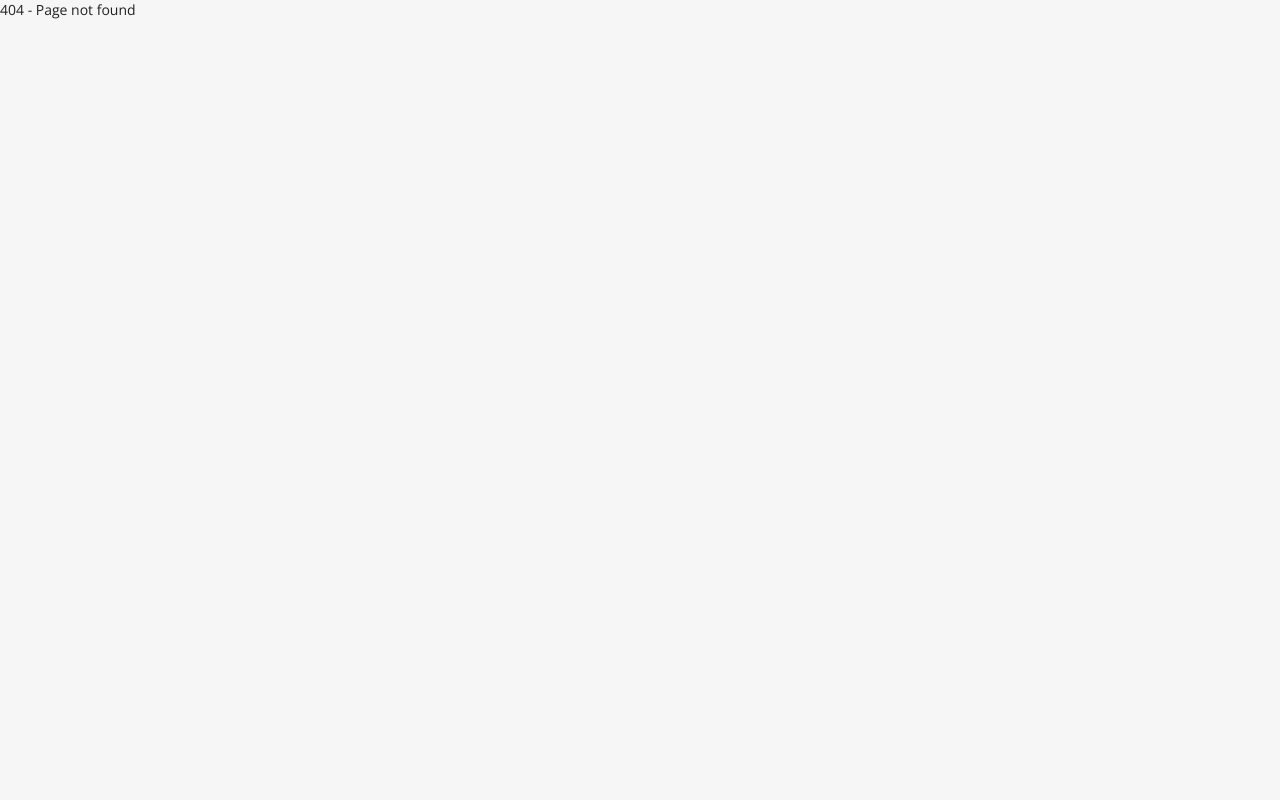
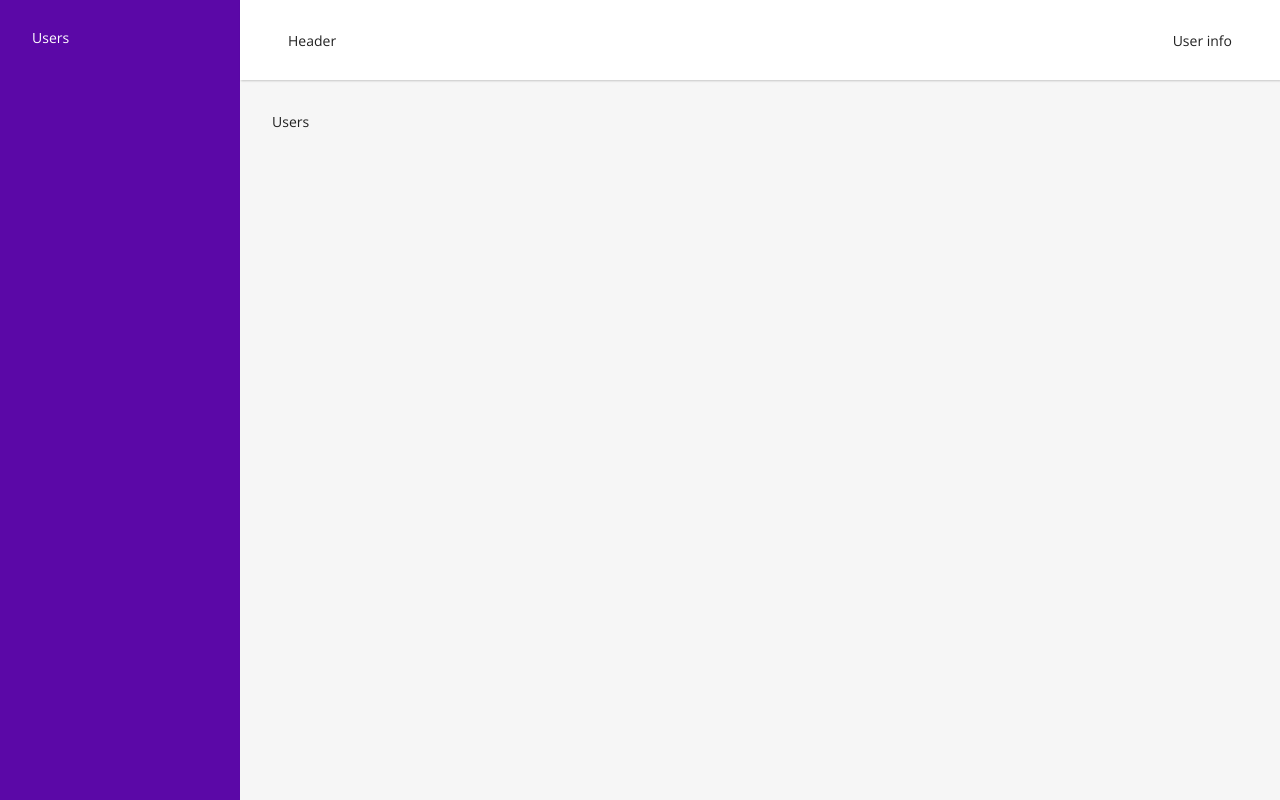
Before and after one commit to nafis10670/IP-Address-Management-Solution, a React (Vite) app in the folder react/: page /users in a window 1280 px wide. Before the commit this address had no page. Built offline with nearby package versions, Linux system fonts and the light colour scheme.

Commit message:
Created protected routes using token based authentication

```diff
--- a/react/contexts/ContextProvider.jsx
+++ b/react/src/contexts/ContextProvider.jsx
@@ -1,7 +1,7 @@
 import {createContext, useContext, useState} from "react";
 
 const StateContext = createContext({
-    user: null,
+    currentUser: null,
     token: null,
     setUser: () => {
     },
@@ -11,7 +11,7 @@ const StateContext = createContext({
 
 export const ContextProvider = ({children}) => {
     const [user, setUser] = useState({})
-    const [token, _setToken] = useState(null)
+    const [token, _setToken] = useState(123)
 
     const setToken = (token) => {
         _setToken(token);
--- a/react/src/layouts/DefaultLayout.jsx
+++ b/react/src/layouts/DefaultLayout.jsx
@@ -1,9 +1,32 @@
-import React from 'react';
-import {Outlet} from "react-router-dom";
+import {Link, Navigate, Outlet} from "react-router-dom";
+import {useStateContext} from "../contexts/ContextProvider.jsx";
 
 function DefaultLayout(props) {
+    const {user, token} = useStateContext()
+
+    if (!token) {
+        return <Navigate to="/login"/>
+    }
+
     return (
-        <div><Outlet/></div>
+        <div id="defaultLayout">
+            <aside>
+                <Link to="/users">Users</Link>
+            </aside>
+            <div className="content">
+                <header>
+                    <div>
+                        Header
+                    </div>
+                    <div>
+                        User info
+                    </div>
+                </header>
+                <main>
+                    <Outlet/>
+                </main>
+            </div>
+        </div>
     );
 }
 
--- a/react/src/layouts/GuestLayout.jsx
+++ b/react/src/layouts/GuestLayout.jsx
@@ -1,9 +1,16 @@
 import React from 'react';
-import {Outlet} from "react-router-dom";
+import {Navigate, Outlet} from "react-router-dom";
+import {useStateContext} from "../contexts/ContextProvider.jsx";
 
 function GuestLayout(props) {
+    const {token} = useStateContext()
+
+    if (token) {
+        return <Navigate to="/"/>
+    }
+
     return (
-        <div><Outlet/>></div>
+        <div><Outlet/></div>
     );
 }
 
--- a/react/src/main.jsx
+++ b/react/src/main.jsx
@@ -1,12 +1,14 @@
 import React from 'react'
 import ReactDOM from 'react-dom/client'
-import App from './App.jsx'
 import './index.css'
 import {RouterProvider} from "react-router-dom";
 import router from "./router.jsx";
+import {ContextProvider} from "./contexts/ContextProvider.jsx";
 
 ReactDOM.createRoot(document.getElementById('root')).render(
     <React.StrictMode>
-        <RouterProvider router={router}/>
+        <ContextProvider>
+            <RouterProvider router={router}/>
+        </ContextProvider>
     </React.StrictMode>,
 )
--- a/react/src/router.jsx
+++ b/react/src/router.jsx
@@ -1,32 +1,44 @@
-import {createBrowserRouter, createRoutesFromElements, Route} from "react-router-dom";
+import {createBrowserRouter, createRoutesFromElements, Navigate, Route} from "react-router-dom";
 import Login from "./views/Login.jsx";
 import Signup from "./views/Signup.jsx";
 import NotFound from "./views/NotFound.jsx";
+import DefaultLayout from "./layouts/DefaultLayout.jsx";
+import GuestLayout from "./layouts/GuestLayout.jsx";
+import Users from "./views/Users.jsx";
 
-const router = createBrowserRouter(
-    createRoutesFromElements(
-        <Route>
-            <Route index element={<Login/>}/>
-            <Route path={"/signup"} element={<Signup/>}/>
-            <Route path={"*"} element={<NotFound/>}/>
-
-        </Route>
-    )
-)
-
-// const router = createBrowserRouter([
-//     {
-//         path: '/',
-//         element: <Login/>
-//     },
-//     {
-//         path: '/signup',
-//         element: <Signup/>
-//     },
-//     {
-//         path: '*',
-//         element: <NotFound/>
-//     }
-// ])
+const router = createBrowserRouter([
+    {
+        path: '/',
+        element: <DefaultLayout/>,
+        children: [
+            {
+                path: '/',
+                element: <Navigate to="/users"/>
+            },
+            {
+                path: '/users',
+                element: <Users/>
+            }
+        ]
+    },
+    {
+        path: '/',
+        element: <GuestLayout/>,
+        children: [
+            {
+                path: '/login',
+                element: <Login/>
+            },
+            {
+                path: '/signup',
+                element: <Signup/>
+            }
+        ]
+    },
+    {
+        path: "*",
+        element: <NotFound/>
+    }
+])
 
 export default router
--- /dev/null
+++ b/react/src/views/Users.jsx
@@ -0,0 +1,9 @@
+import React from 'react';
+
+function Users(props) {
+    return (
+        <div>Users</div>
+    );
+}
+
+export default Users;
```
